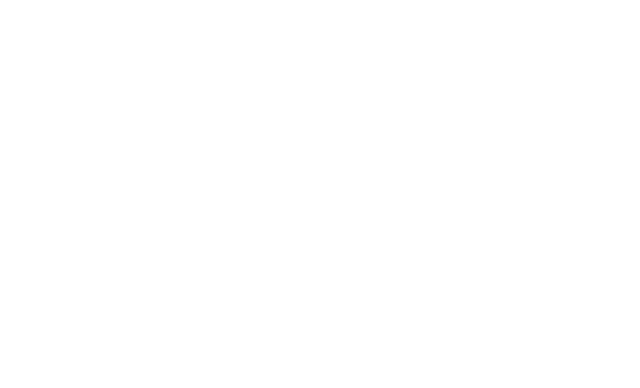
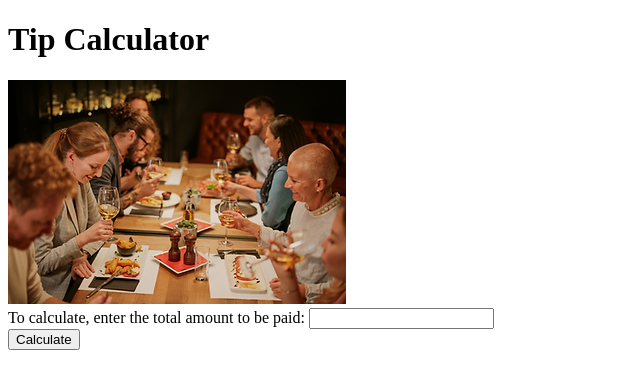
Before and after one commit to FBetulDemir/tip_calculator, a plain HTML site: page index.html in a window 1280 px wide. Shown: the whole page, without its empty margins (0-640 px from the left). Drawn offline with Linux system fonts and the light colour scheme.

Commit message:
Created a function to calculate the amount of tip to be paid

```diff
--- a/index.html
+++ b/index.html
@@ -6,6 +6,17 @@
     <title>Document</title>
 </head>
 <body>
+    <div class="wrapper">
+        <h1>Tip Calculator</h1>
+        <img src="images/image.png" alt="">
+        <form action="">
+            <label for="bill">To calculate, enter the total amount to be paid: </label>
+            <input type="number" id="bill">
+        </form>
+        <button onclick="calculateBill()">Calculate</button>
+        <p id="result"></p>
+    </div>
 
+    <script src="index.js"></script>
 </body>
 </html>
--- a/index.js
+++ b/index.js
@@ -0,0 +1,12 @@
+function calculateBill(){
+    const totalBill = parseFloat(document.getElementById("bill").value);
+    if (50 < totalBill && totalBill <= 300){
+        const tipLow = 10;
+        const percentageTipLow = (tipLow/ 100) * totalBill;
+        document.getElementById("result").textContent = `The total amount of the bill is ${totalBill}. The tip % is therefore ${tipLow} and the total amount to pay including tip is ${percentageTipLow + totalBill}.`
+    } else if (totalBill > 300){
+        const tipHigh = 15;
+        const percentageTipHigh = (tipHigh/ 100) * totalBill;
+        document.getElementById("result").textContent = `The total amount of the bill is ${totalBill}. The tip % is therefore ${tipHigh} and the total amount to pay including tip is ${percentageTipHigh + totalBill}.`
+    }
+}
```
